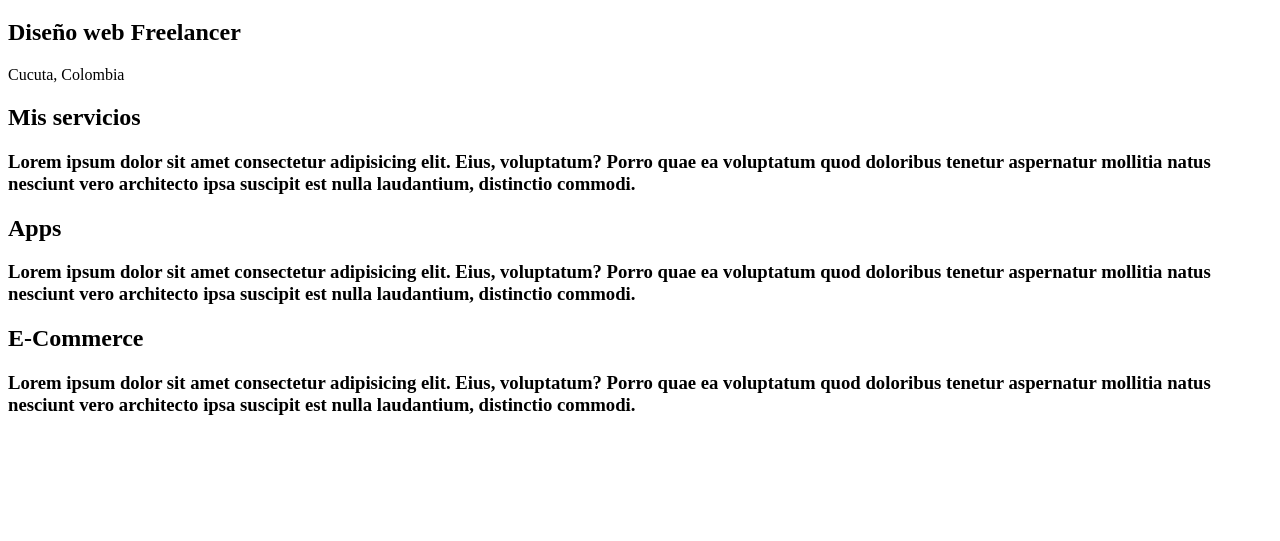
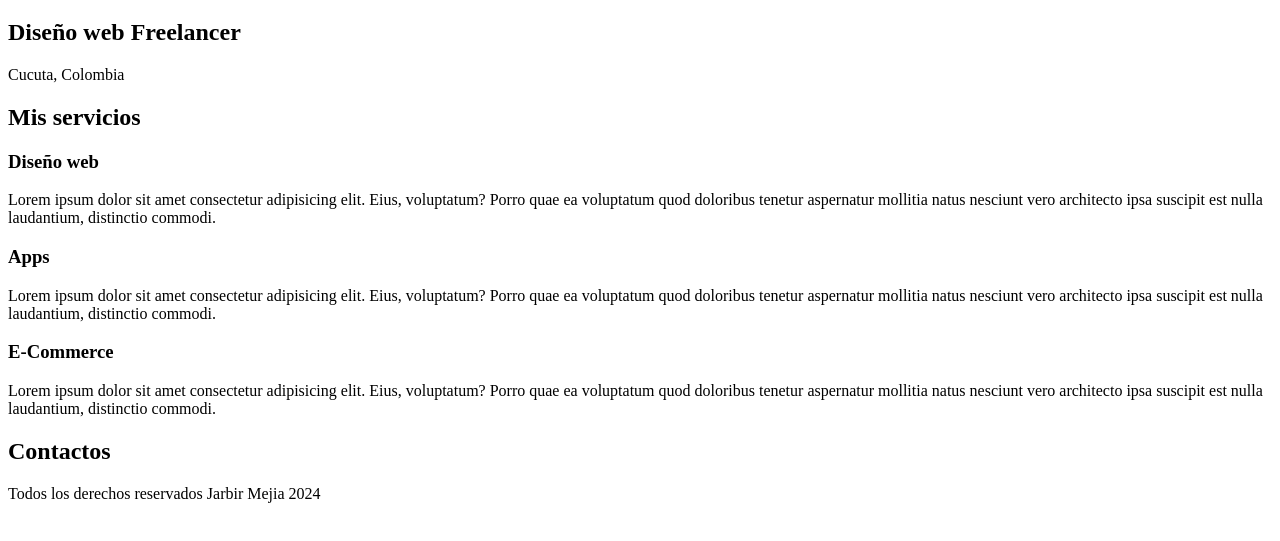
Before and after one commit to jarbirMR/paginacurso, a plain HTML site: page index.html in a window 1280 px wide. Shown: the part 61-602 px from the top of the page. Drawn offline with Linux system fonts and the light colour scheme.

Commit message:
primera parte de estructura de secciones

```diff
--- a/index.html
+++ b/index.html
@@ -6,30 +6,48 @@
     <title>Pagina curso</title>
 </head>
 <body>
+    <header>
     <h1>Pagina oficial</h1>
+     </header>
 
+     <section>
     <h2>Diseño web Freelancer</h2>
+    <p>Cucuta, Colombia</p>
+    </section>
 
-    <p>Cucuta, Colombia</p>
+   <main>
+    <h2>Mis servicios</h2>
+    <section>
 
-    <h2>Mis servicios</h2>
+        <h3>Diseño web</h3>
+    <p>Lorem ipsum dolor sit amet consectetur adipisicing elit. Eius, voluptatum?
+        Porro quae ea voluptatum quod doloribus tenetur aspernatur mollitia natus nesciunt
+        vero architecto ipsa suscipit est nulla laudantium, distinctio commodi.</p>
+    </section>
 
-    <h3>Lorem ipsum dolor sit amet consectetur adipisicing elit. Eius, voluptatum?
+    <section>
+        <h3>Apps</h3>
+
+    <p>Lorem ipsum dolor sit amet consectetur adipisicing elit. Eius, voluptatum?
         Porro quae ea voluptatum quod doloribus tenetur aspernatur mollitia natus nesciunt
-        vero architecto ipsa suscipit est nulla laudantium, distinctio commodi.</h3>
-
-        <h2>Apps</h2>
-
-    <h3>Lorem ipsum dolor sit amet consectetur adipisicing elit. Eius, voluptatum?
-        Porro quae ea voluptatum quod doloribus tenetur aspernatur mollitia natus nesciunt
-        vero architecto ipsa suscipit est nulla laudantium, distinctio commodi.</h3>
+        vero architecto ipsa suscipit est nulla laudantium, distinctio commodi.</p>
+    </section>
+     <section>
 
 
-        <h2>E-Commerce</h2>
+        <h3>E-Commerce</h3>
 
-    <h3>Lorem ipsum dolor sit amet consectetur adipisicing elit. Eius, voluptatum?
+    <p>Lorem ipsum dolor sit amet consectetur adipisicing elit. Eius, voluptatum?
         Porro quae ea voluptatum quod doloribus tenetur aspernatur mollitia natus nesciunt
-        vero architecto ipsa suscipit est nulla laudantium, distinctio commodi.</h3>
+        vero architecto ipsa suscipit est nulla laudantium, distinctio commodi.</p>
+
+    </section>
+   </main>
+
+    <section>
+        <h2>Contactos</h2>
+    </section>
+        <p>Todos los derechos reservados Jarbir Mejia 2024</p>
 
 </body>
 </html>
```
